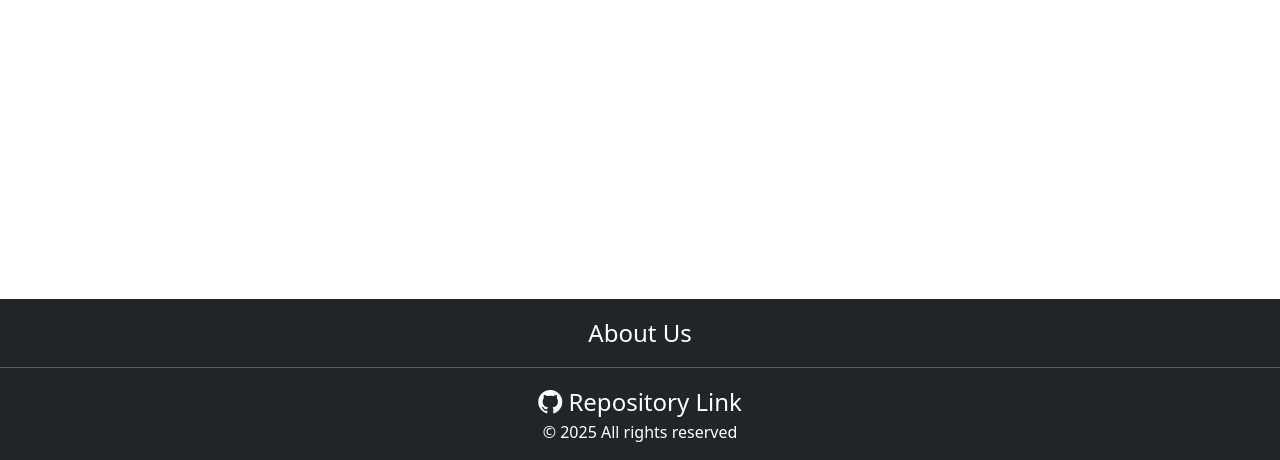
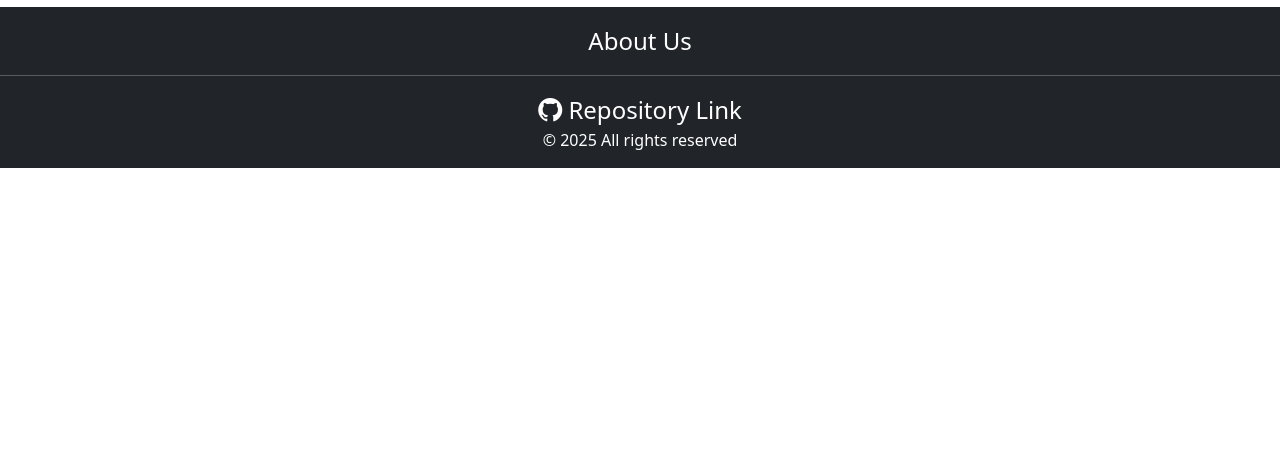
Before and after one commit to Soljira/Sari-Sari-Store, a PHP site: page / in a window 1280 px wide. Shown: the part 340-800 px from the top of the page. Run offline with PHP 8.4, Linux system fonts and the light colour scheme.

Commit message:
fix: fix footer blocking content

```diff
--- a/src/components/footer.php
+++ b/src/components/footer.php
@@ -1,4 +1,4 @@
-<footer class="containter footer mt-auto py-3 bg-light text-center bg-dark fixed-bottom">
+<footer class="containter footer mt-auto py-3 bg-light text-center bg-dark static-bottom">
     <a
         class="nav-link text-nowrap mx-1 text-white fs-4"
         href="#">
```
